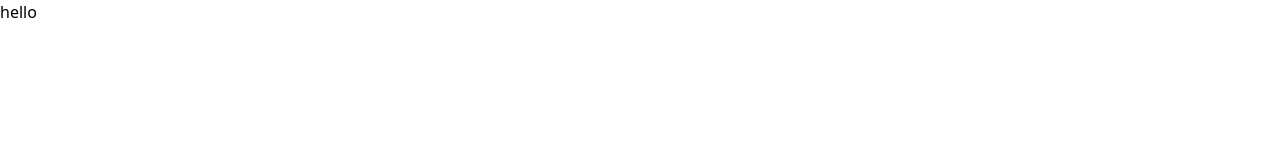
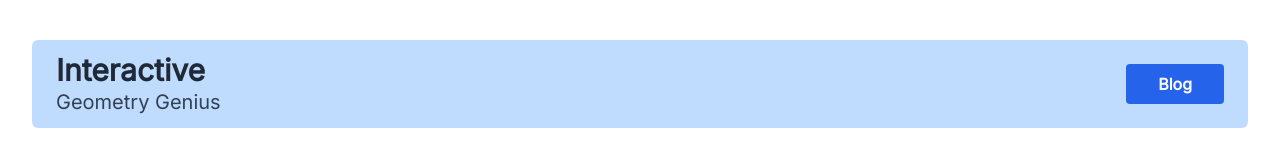
Before and after one commit to mdrakibulislam10/geometry-genius-resources, a plain HTML site: page index.html in a window 1280 px wide. Drawn offline with nearby package versions, Linux system fonts and the light colour scheme.

Commit message:
navbar added

```diff
--- a/index.html
+++ b/index.html
@@ -1,17 +1,39 @@
 <!DOCTYPE html>
-<html lang="en">
+<html lang="en" data-theme="light">
 
 <head>
     <meta charset="UTF-8">
     <meta http-equiv="X-UA-Compatible" content="IE=edge">
     <meta name="viewport" content="width=device-width, initial-scale=1.0">
     <title>Geometry Genius Resources</title>
+    <!-- daisyUi -->
+    <link href="https://cdn.jsdelivr.net/npm/daisyui@2.50.1/dist/full.css" rel="stylesheet" type="text/css" />
     <!-- tailwind stylesheet -->
     <script src="https://cdn.tailwindcss.com"></script>
+    <!-- google fonts -->
+    <link rel="preconnect" href="https://fonts.googleapis.com">
+    <link rel="preconnect" href="https://fonts.gstatic.com" crossorigin>
+    <link href="https://fonts.googleapis.com/css2?family=Inter&display=swap" rel="stylesheet">
 </head>
 
-<body>
-    <header>hello</header>
+<body style="font-family: 'Inter', sans-serif;" class="mx-4 md:mx-8">
+    <header>
+        <!-- navbar -->
+        <nav class="my-10">
+            <div
+                class="navbar bg-blue-200 py-3 px-6 rounded-md flex flex-col sm:flex-row justify-between items-center gap-3">
+                <div class="">
+                    <p class="normal-case text-xl"><span class="text-3xl font-semibold block">Interactive</span>
+                        <span class="text-slate-700">Geometry Genius</span>
+                    </p>
+                </div>
+
+                <div class="">
+                    <button class="rounded py-2 px-8 text-white font-semibold bg-blue-600">Blog</button>
+                </div>
+            </div>
+        </nav>
+    </header>
 </body>
 
 </html>
```
